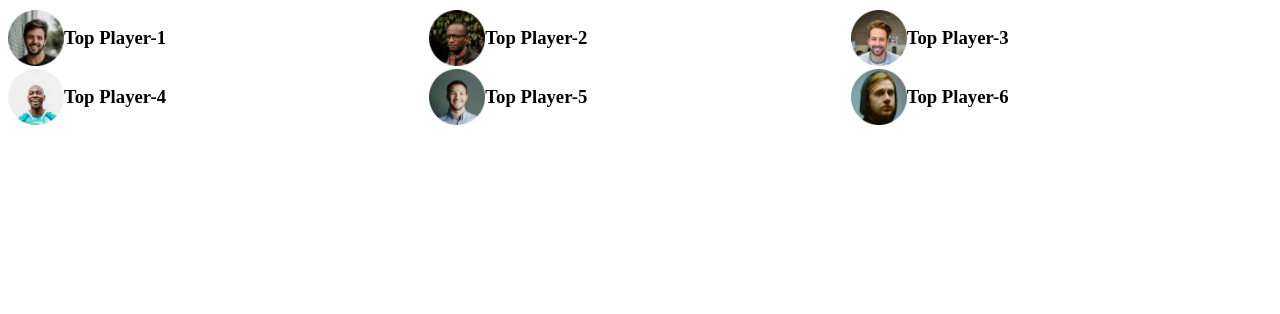
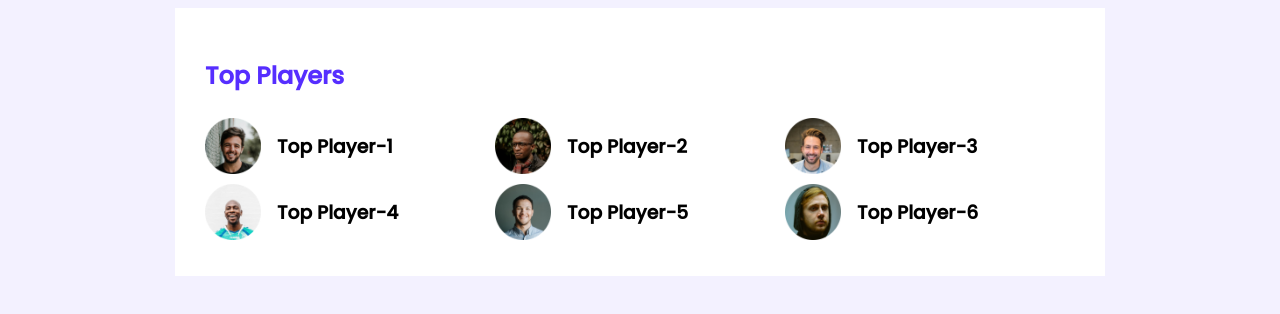
Before and after one commit to miraz-faruk/leader-board-css3, a plain HTML site: page index.html in a window 1280 px wide. Drawn offline with Linux system fonts and the light colour scheme.

Commit message:
Added Top player & blog section styles

```diff
--- a/index.html
+++ b/index.html
@@ -15,33 +15,38 @@
 
     </header>
     <!-- Header section end -->
-
     <main>
         <!-- Top player and top blog section start -->
-        <section class="players">
+        <section class="container">
+            <div class="top-players">
+                <h2 class="section-title">Top Players
+                </h2>
+                <div class="players">
                     <div class="player">
                         <img src="images/players/player-1.png" alt="">
-                <h3>Top Player-1</h3>
+                        <h3 class="player-name">Top Player-1</h3>
                     </div>
                     <div class="player">
                         <img src="images/players/player-2.png" alt="">
-                <h3>Top Player-2</h3>
+                        <h3 class="player-name">Top Player-2</h3>
                     </div>
                     <div class="player">
                         <img src="images/players/player-3.png" alt="">
-                <h3>Top Player-3</h3>
+                        <h3 class="player-name">Top Player-3</h3>
                     </div>
                     <div class="player">
                         <img src="images/players/player-4.png" alt="">
-                <h3>Top Player-4</h3>
+                        <h3 class="player-name">Top Player-4</h3>
                     </div>
                     <div class="player">
                         <img src="images/players/player-5.png" alt="">
-                <h3>Top Player-5</h3>
+                        <h3 class="player-name">Top Player-5</h3>
                     </div>
                     <div class="player">
                         <img src="images/players/player-6.png" alt="">
-                <h3>Top Player-6</h3>
+                        <h3 class="player-name">Top Player-6</h3>
+                    </div>
+                </div>
             </div>
         </section>
         <!-- Top player and top blog section end -->
--- a/styles/style.css
+++ b/styles/style.css
@@ -1,4 +1,29 @@
+/* Fonts */
+@import url('https://fonts.googleapis.com/css2?family=Inter:wght@600;700&family=Lobster&family=Manrope&family=Open+Sans:wght@400;700&family=Poppins:wght@400;500&family=Roboto:wght@500&display=swap');
+
+/* common styles or utilities */
+body {
+    font-family: 'Poppins', sans-serif;
+    background: #F3F1FF;
+}
+
+main {
+    display: flex;
+    justify-content: center;
+}
+
+.container {
+    background-color: #FFFFFF;
+    width: 870px;
+    padding: 30px;
+}
+
 /* Top player and top blog section styles */
+.section-title {
+    color: #562EFF;
+    font-size: 24px;
+}
+
 .players {
     display: grid;
     grid-template-columns: repeat(3, 1fr);
@@ -13,3 +38,7 @@
     width: 56px;
     height: 56px;
 }
+
+.player-name {
+    margin-left: 16px;
+}
```
Lines whose indentation alone changed are shown as unchanged.
